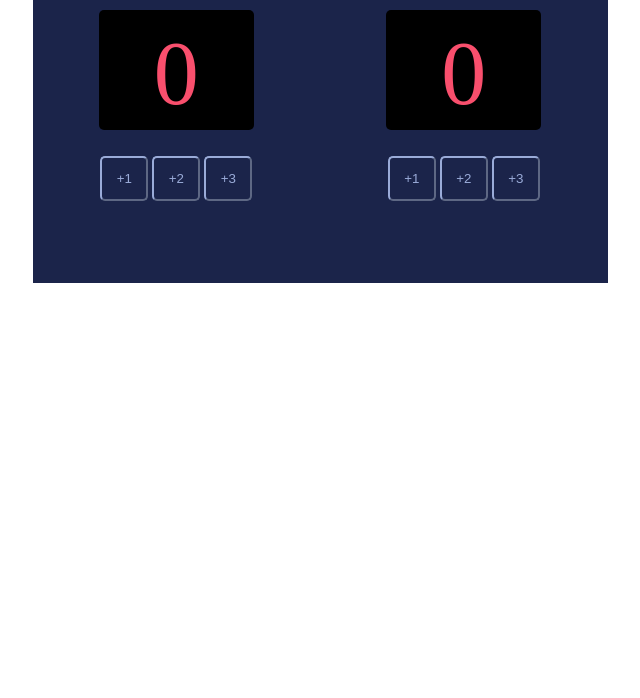
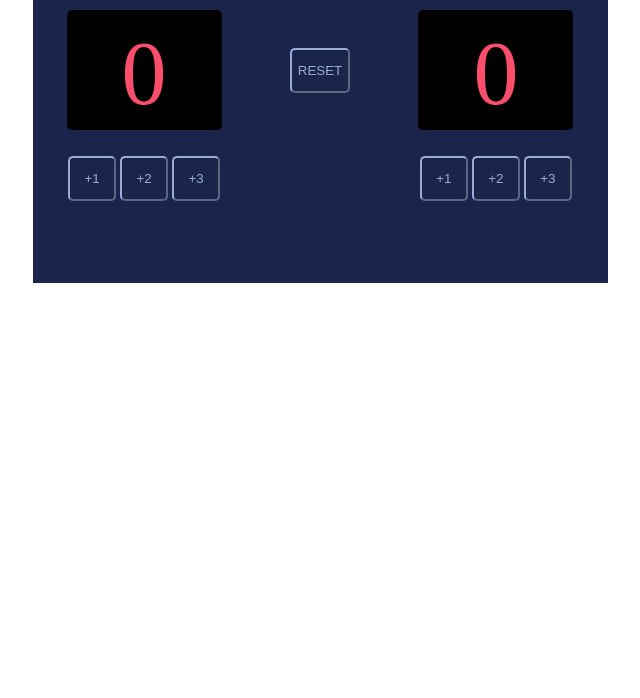
Before and after one commit to elormdh/Basketball-Scoreboard, a plain HTML site: page index.html in a window 1280 px wide. Shown: the part 102-800 px from the top of the page, without its empty margins (320-960 px from the left). Drawn offline with Linux system fonts and the light colour scheme; a web font is replaced by a local one.

Commit message:
Added a reset button

```diff
--- a/index.css
+++ b/index.css
@@ -45,3 +45,12 @@ body {
   width: 48px;
   border-radius: 5px;
 }
+
+#reset-btn{
+  background-color: #1b244a;
+  color: #9aabd8;
+  height: 45px;
+  border-radius: 5px;
+  border-color: #9aabd8;
+  margin-top: 150px;
+}
--- a/index.html
+++ b/index.html
@@ -17,6 +17,7 @@
                 <button class="plus-btn" onclick="homeAdd2()">+2</button>
                 <button class="plus-btn" onclick="homeAdd3()">+3</button>
             </div>
+            <button id="reset-btn" onclick="reset()">RESET</button>
             <div>
                 <h3 class="team">GUEST</h3>
                 <div class="guest-score" id="guest-score">0</div>
--- a/index.js
+++ b/index.js
@@ -33,3 +33,13 @@ function guestAdd3(){
     guestScoreCounter = guestScoreCounter + 3
     guestScore.textContent = guestScoreCounter
 }
+
+let resetButton = document.getElementById("reset-btn")
+
+function reset(){
+    homeScoreCounter = 0
+    homeScore.textContent = homeScoreCounter
+
+    guestScoreCounter = 0
+    guestScore.textContent = guestScoreCounter
+}
```
